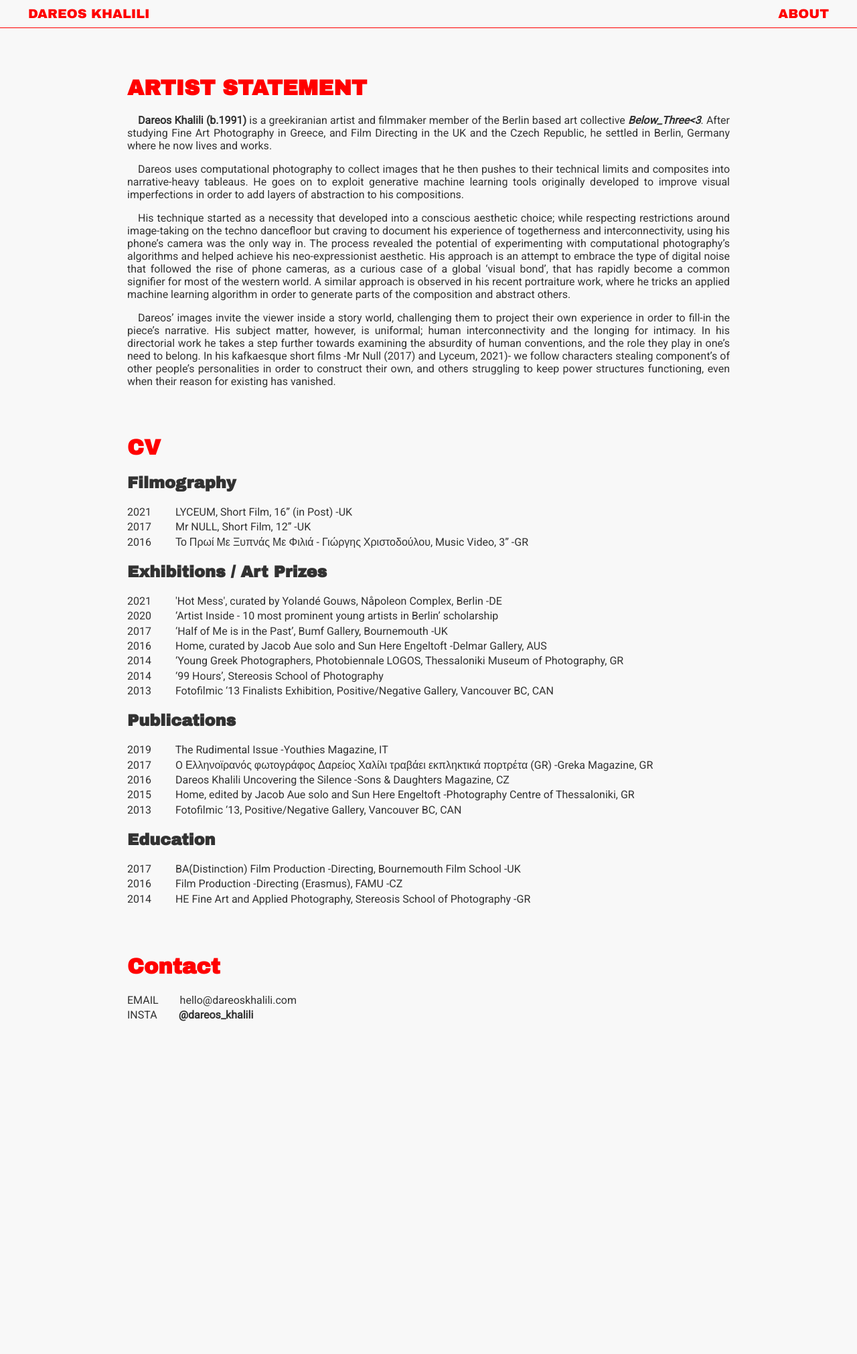
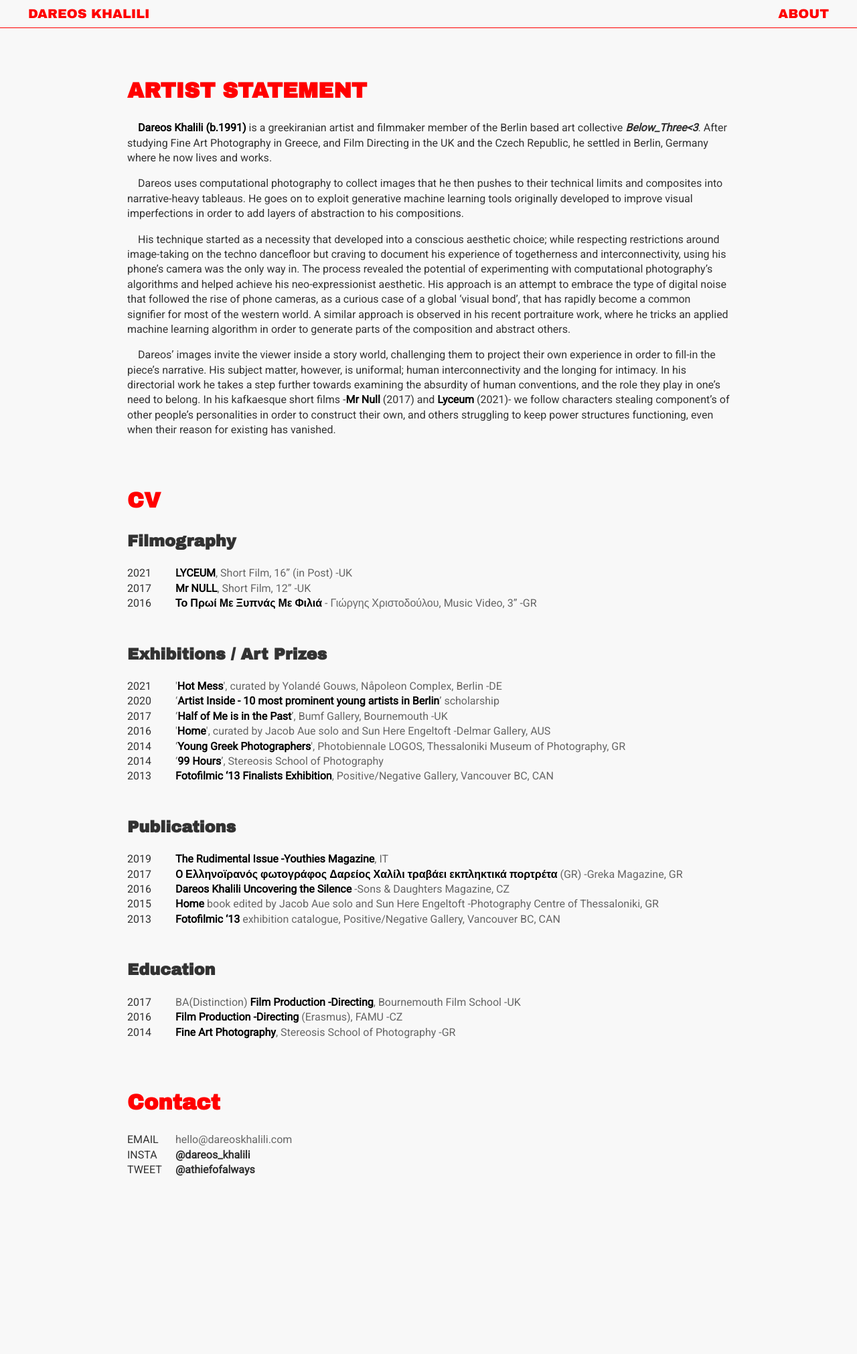
Before and after one commit to dareosK/art-we-1, a Jekyll site: the page built from about.html, in a window 1280 px wide. Shown: the whole page at 67% size. Built offline with Jekyll 4.4.1, drawn with Linux system fonts in a browser that asks for light colours; before the commit the page ends 1791 px from its top, so only the background shows below that.

Commit message:
finishes styling for about page

```diff
--- a/about.html
+++ b/about.html
@@ -26,52 +26,72 @@ title: Dareos Khalili - about
     &emsp;His technique started as a necessity that developed into a conscious aesthetic choice; while respecting restrictions around image-taking on the techno dancefloor but craving to document his experience of togetherness and interconnectivity, using his phone’s camera was the only way in. The process revealed the potential of experimenting with computational photography’s algorithms and helped achieve his neo-expressionist aesthetic. His approach is an attempt to embrace the type of digital noise that followed the rise of phone cameras, as a curious case of a global ‘visual bond’, that has rapidly become a common signifier for most of the western world. A similar approach is observed in his recent portraiture work, where he tricks an applied machine learning algorithm in order to generate parts of the composition and abstract others.
   </p>
   <p>
-    &emsp;Dareos’ images invite the viewer inside a story world, challenging them to project their own experience in order to fill-in the piece’s narrative. His subject matter, however, is uniformal; human interconnectivity and the longing for intimacy. In his directorial work he takes a step further towards examining the absurdity of human conventions, and the role they play in one’s need to belong. In his kafkaesque short films -Mr Null (2017) and Lyceum, 2021)- we follow characters stealing component’s of other people’s personalities in order to construct their own, and others struggling to keep power structures functioning, even when their reason for existing has vanished.
+    &emsp;Dareos’ images invite the viewer inside a story world, challenging them to project their own experience in order to fill-in the piece’s narrative. His subject matter, however, is uniformal; human interconnectivity and the longing for intimacy. In his directorial work he takes a step further towards examining the absurdity of human conventions, and the role they play in one’s need to belong. In his kafkaesque short films -<strong>Mr Null</strong> (2017) and <strong>Lyceum</strong> (2021)- we follow characters stealing component’s of other people’s personalities in order to construct their own, and others struggling to keep power structures functioning, even when their reason for existing has vanished.
   </p>
 
   <h1 style="margin-top: 72px;">CV</h1>
   <h2>Filmography</h2>
-  <ul>
-    <li>2021&emsp;&emsp; LYCEUM, Short Film, 16” (in Post)  -UK</li>
-    <li>2017&emsp;&emsp; Mr NULL, Short Film, 12” -UK</li>
-    <li>2016&emsp;&emsp; Το Πρωί Με Ξυπνάς Με Φιλιά - Γιώργης Χριστοδούλου, Music Video, 3” -GR</li>
-  </ul>
-
+  <div class="grid-about">
+    <div class="year">2021</div>
+    <div class="info"><strong>LYCEUM</strong>, Short Film, 16” (in Post)  -UK</div>
+    <div class="year">2017</div>
+    <div class="info"><strong>Mr NULL</strong>, Short Film, 12” -UK</div>
+    <div class="year">2016</div>
+    <div class="info"><strong>Το Πρωί Με Ξυπνάς Με Φιλιά</strong> - Γιώργης Χριστοδούλου, Music Video, 3” -GR</div>
+  </div>
 
   <h2>Exhibitions / Art Prizes</h2>
-  <ul>
-    <li>2021&emsp;&emsp; 'Hot Mess', curated by Yolandé Gouws, Nåpoleon Complex, Berlin -DE</li>
-    <li>2020&emsp;&emsp; ‘Artist Inside - 10 most prominent young artists in Berlin’ scholarship</li>
-    <li>2017&emsp;&emsp; ‘Half of Me is in the Past’, Bumf Gallery, Bournemouth -UK</li>
-    <li>2016&emsp;&emsp; Home, curated by Jacob Aue solo and Sun Here Engeltoft -Delmar Gallery, AUS</li>
-    <li>2014&emsp;&emsp; ‘Young Greek Photographers, Photobiennale LOGOS, Thessaloniki Museum of
-  Photography, GR</li>
-    <li>2014&emsp;&emsp; ‘99 Hours’, Stereosis School of Photography</li>
-    <li>2013&emsp;&emsp; Fotofilmic ‘13 Finalists Exhibition, Positive/Negative Gallery, Vancouver BC, CAN</li>
-  </ul>
+  <div class="grid-about">
+    <div class="year">2021</div>
+    <div class="info">'<strong>Hot Mess</strong>', curated by Yolandé Gouws, Nåpoleon Complex, Berlin -DE</div>
+    <div class="year">2020</div>
+    <div class="info">‘<strong>Artist Inside - 10 most prominent young artists in Berlin</strong>’ scholarship</div>
+    <div class="year">2017</div>
+    <div class="info">‘<strong>Half of Me is in the Past</strong>’, Bumf Gallery, Bournemouth -UK</div>
+    <div class="year">2016</div>
+    <div class="info">'<strong>Home</strong>', curated by Jacob Aue solo and Sun Here Engeltoft -Delmar Gallery, AUS</div>
+    <div class="year">2014</div>
+    <div class="info">‘<strong>Young Greek Photographers</strong>', Photobiennale LOGOS, Thessaloniki Museum of
+  Photography, GR</div>
+    <div class="year">2014</div>
+    <div class="info">‘<strong>99 Hours</strong>’, Stereosis School of Photography</div>
+    <div class="year">2013</div>
+    <div class="info"><strong>Fotofilmic ‘13 Finalists Exhibition</strong>, Positive/Negative Gallery, Vancouver BC, CAN</div>
+  </div>
 
   <h2>Publications</h2>
-  <ul>
-    <li>2019&emsp;&emsp; The Rudimental Issue -Youthies Magazine, IT</li>
-    <li>2017&emsp;&emsp; O Ελληνοϊρανός φωτογράφος Δαρείος Χαλίλι τραβάει εκπληκτικά πορτρέτα (GR) -Greka Magazine, GR</li>
-    <li>2016&emsp;&emsp; Dareos Khalili Uncovering the Silence -Sons & Daughters Magazine, CZ</li>
-    <li>2015&emsp;&emsp; Home, edited by Jacob Aue solo and Sun Here Engeltoft -Photography Centre of
-  Thessaloniki, GR</li>
-    <li>2013&emsp;&emsp; Fotofilmic ‘13, Positive/Negative Gallery, Vancouver BC, CAN</li>
-  </ul>
+  <div class="grid-about">
+    <div class="year">2019</div>
+    <div class="info"><strong>The Rudimental Issue -Youthies Magazine</strong>, IT</div>
+    <div class="year">2017</div>
+    <div class="info"><strong>O Ελληνοϊρανός φωτογράφος Δαρείος Χαλίλι τραβάει εκπληκτικά πορτρέτα</strong> (GR) -Greka Magazine, GR</div>
+    <div class="year">2016</div>
+    <div class="info"><strong>Dareos Khalili Uncovering the Silence</strong> -Sons & Daughters Magazine, CZ</div>
+    <div class="year">2015</div>
+    <div class="info"><strong>Home</strong> book edited by Jacob Aue solo and Sun Here Engeltoft -Photography Centre of
+  Thessaloniki, GR</div>
+    <div class="year">2013</div>
+    <div class="info"><strong>Fotofilmic ‘13</strong> exhibition catalogue, Positive/Negative Gallery, Vancouver BC, CAN</div>
+  </div>
 
   <h2>Education</h2>
-  <ul>
-    <li>2017&emsp;&emsp; BA(Distinction) Film Production -Directing, Bournemouth Film School -UK</li>
-    <li>2016&emsp;&emsp; Film Production -Directing (Erasmus), FAMU -CZ</li>
-    <li>2014&emsp;&emsp; HE Fine Art and Applied Photography, Stereosis School of Photography -GR</li>
-  </ul>
+  <div class="grid-about">
+    <div class="year">2017</div>
+    <div class="info">BA(Distinction) <strong>Film Production -Directing</strong>, Bournemouth Film School -UK</div>
+    <div class="year">2016</div>
+    <div class="info"><strong>Film Production -Directing</strong> (Erasmus), FAMU -CZ</div>
+    <div class="year">2014</div>
+    <div class="info"><strong>Fine Art Photography</strong>, Stereosis School of Photography -GR</div>
+  </div>
 
-   <h1 style="margin-top: 72px;">Contact</h1>
-   <ul>
-     <li>EMAIL&emsp;&emsp;hello@dareoskhalili.com</li>
-     <li>INSTA&emsp;&emsp;<a id="b3" target="_blank" href="https://www.instagram.com/dareos_khalili/">@dareos_khalili</a></li>
-
-   </ul>
+  <h1 style="margin-top: 72px;">Contact</h1>
+  <div class="grid-about">
+    <div class="year">EMAIL</div>
+    <div class="info">hello@dareoskhalili.com</div>
+    <div class="year">INSTA</div>
+    <div class="info"><a id="b3" target="_blank" href="https://www.instagram.com/dareos_khalili/">@dareos_khalili</a></div>
+    <div class="year">TWEET</div>
+    <div class="info"><a id="b3" target="_blank" href="https://twitter.com/athiefofalways">@athiefofalways</a></div>
+  </div>
 
 </div>
--- a/styles.css
+++ b/styles.css
@@ -14,6 +14,7 @@ body {
   margin: 0;
   position: relative;
 }
+
 
 .text-center {
   position: absolute;
@@ -43,25 +44,33 @@ body {
 }
 /*ABOUT PAGE*/
 .background-about {
-  text-align: justify;
+  /*text-align: justify;*/
+  line-height: 1.4;
   width: 900px;
   margin: 72px auto;
   color: #323232;
   margin-bottom: 264px;
-  /*background-color: purple;*/
 }
 
 .background-about h1{
   color: red;
 }
 
-.background-about ul {
-  list-style: none;
-  padding: 0;
+.grid-about {
+  display: grid;
+  grid-template-columns: 15% 81%;
+/*  grid-gap: 4%;*/
+  width: 100%;
+  margin-bottom: 3rem;
 }
 
-.background-about li {
-  line-height: 1.4;
+.grid-about strong, .background-about strong {
+  font-weight: 900;
+  color: black;
+}
+
+.info {
+  color: #666666;
 }
 
 .upcoming-show {
@@ -160,6 +169,10 @@ body {
 }
 
 @media only screen and (min-width: 750px) {
+.grid-about {
+  grid-template-columns: 8% 90%;
+/*  grid-gap: 4%;*/
+}
 
 .background-fullscreen {
   background-position: 50% 29%;
```
